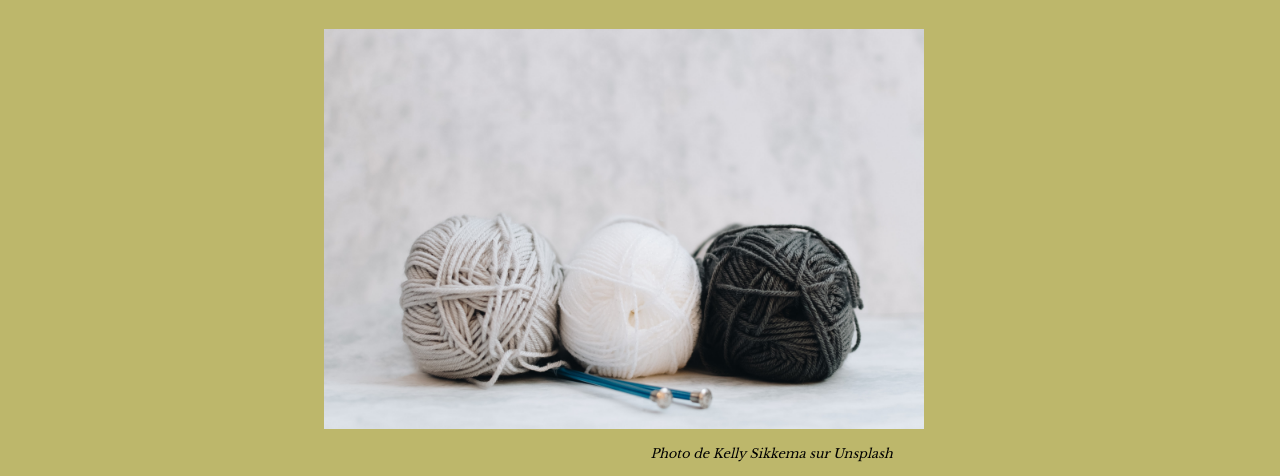
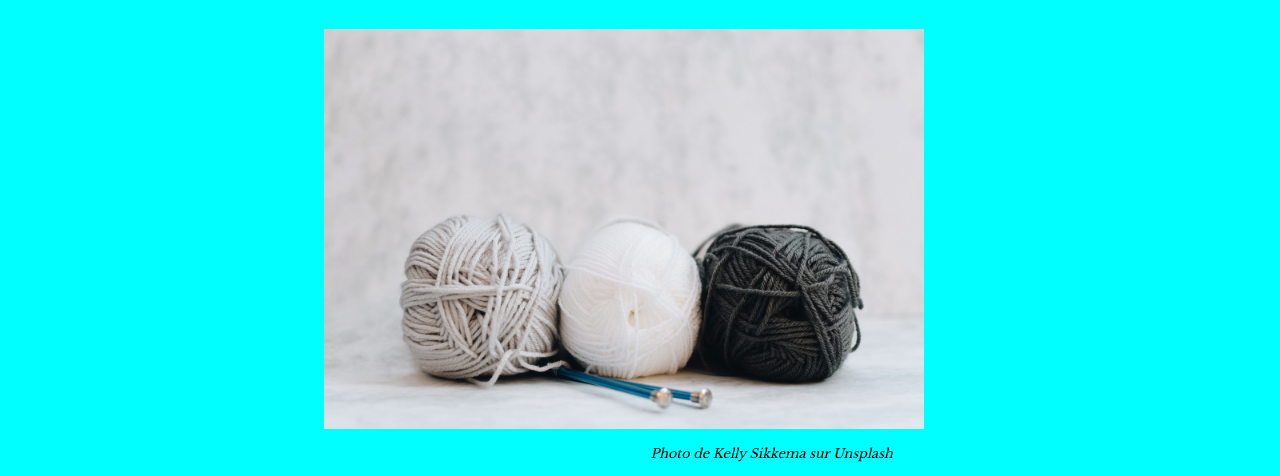
Before and after one commit to DashaTaillefer/TP2, a plain HTML site: page TP1/index.html in a window 1280 px wide. Shown: the part 143-619 px from the top of the page. Drawn offline with nearby package versions, Linux system fonts and the light colour scheme.

Commit message:
Modification de la couleur d'arriere-plan pour cyan

```diff
--- a/TP1/CSS/style.css
+++ b/TP1/CSS/style.css
@@ -3,7 +3,7 @@
 @import url('https://fonts.googleapis.com/css2?family=Libre+Baskerville&display=swap');
 
 body {
-    background-color: darkkhaki;
+    background-color: cyan;
     font-family: 'Libre Baskerville', serif;
     overflow-x: hidden;
 }
```
